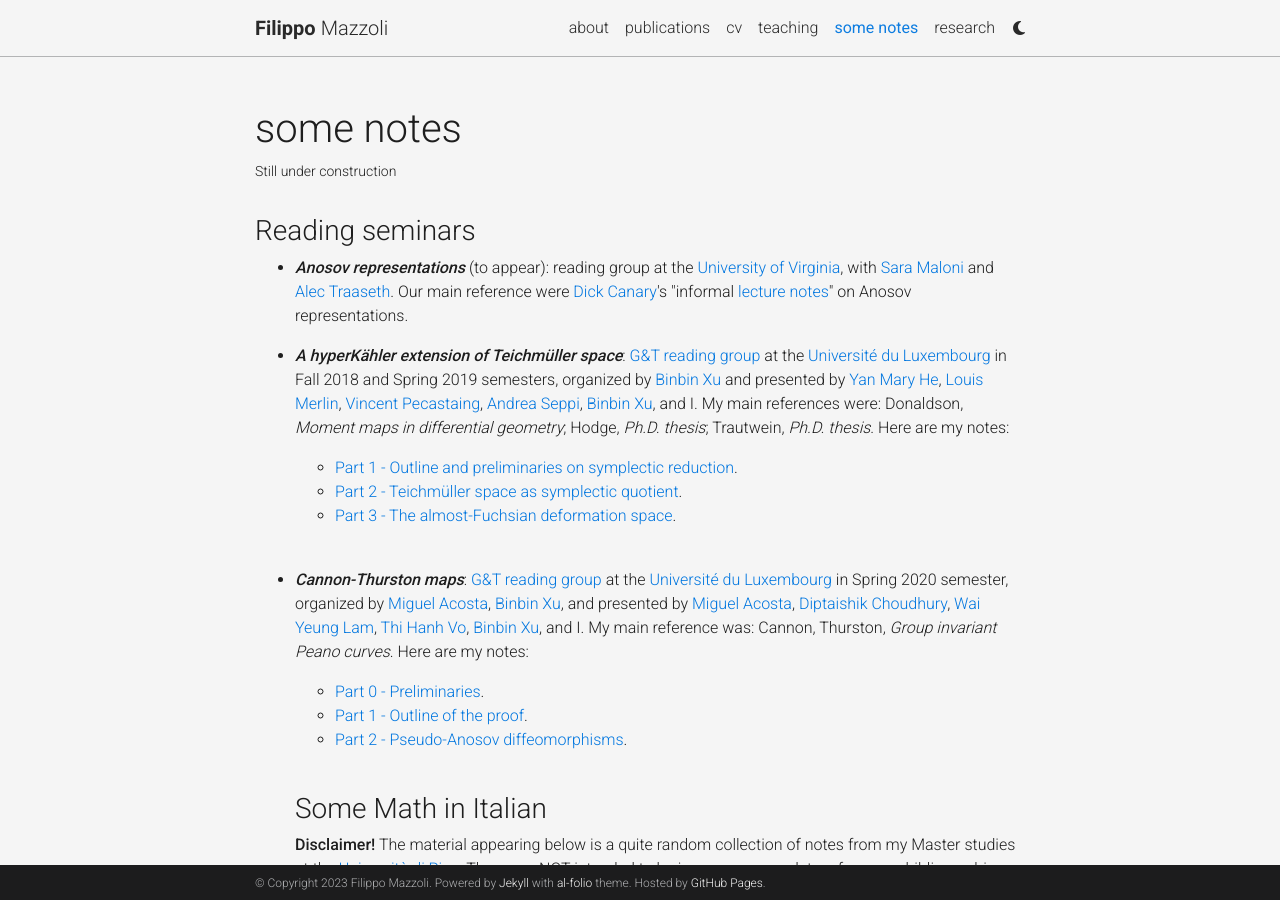
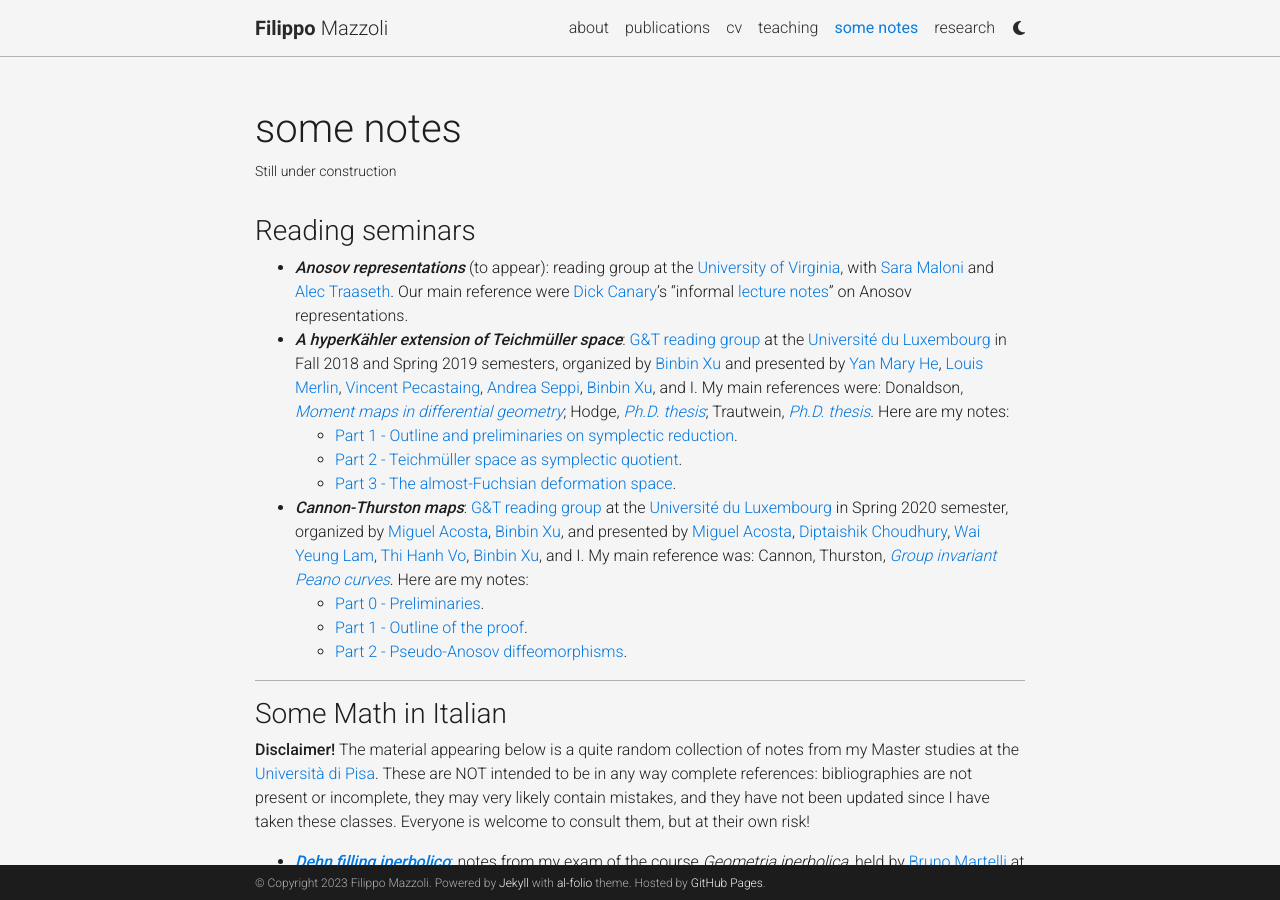
Before and after one commit to filippomazzoli/filippomazzoli.github.io, a Jekyll site: the page built from _pages/notes.md, in a window 1280 px wide and 900 px high. Built offline with Jekyll 4.4.1, drawn with Linux system fonts in a browser that asks for light colours; comment, search, counter and statistics services are not loaded; a style sheet for code colours, icons or effects is not loaded.

Commit message:
updated syntax in main pages and added sentence in cv

```diff
--- a/_pages/notes.md
+++ b/_pages/notes.md
@@ -7,61 +7,32 @@
 nav_order: 5
 ---
 
-<h3>Reading seminars</h3>
-<ul>
-  <li>
-    <p><strong><em>Anosov representations</em></strong> (to appear): reading group at the <a href="https://www.virginia.edu">University of Virginia</a>, with <a href="https://sites.google.com/view/sara-maloni">Sara Maloni</a> and <a href="https://sites.google.com/view/alec-traaseth/home">Alec Traaseth</a>. Our main reference were <a href="http://www.math.lsa.umich.edu/~canary/">Dick Canary</a>'s "informal <a href="http://www.math.lsa.umich.edu/~canary/Anosovlecnotes.pdf">lecture notes</a>" on Anosov representations.</p>
-  </li>
-  <li>
-    <p><strong><em>A hyperKähler extension of Teichmüller space</em></strong>: <a href="https://math.uni.lu/geometry/reading_groups/index.html">G&T reading group</a> at the <a href="https://wwwen.uni.lu">Université du Luxembourg</a> in Fall 2018 and Spring 2019 semesters, organized by <a href="https://sites.google.com/site/mathbinbin/home">Binbin Xu</a> and presented by <a href="">Yan Mary He</a>, <a href="">Louis Merlin</a>, <a href="">Vincent Pecastaing</a>, <a href="">Andrea Seppi</a>, <a href="https://sites.google.com/site/mathbinbin/home">Binbin Xu</a>, and I. My main references were: Donaldson, <a href="https://www.intlpress.com/site/pub/files/_fulltext/journals/sdg/2003/0008/0001/SDG-2003-0008-0001-a006.pdf"><em>Moment maps in differential geometry</em></a>; Hodge, <a href="https://spiral.imperial.ac.uk/bitstream/10044/1/8115/1/Hodge-TWS-2005-PhD-Thesis.pdf"><em>Ph.D. thesis</em></a>; Trautwein, <a href="https://www.research-collection.ethz.ch/handle/20.500.11850/281862"><em>Ph.D. thesis</em></a>. Here are my notes:
-    <ul>
-      <li>
-        <a href="https://drive.google.com/file/d/11HHeSHCCoEdPEuA8oQx1pxtJ1hRt7IvE/view?usp=sharing">Part 1 - Outline and preliminaries on symplectic reduction</a>.
-      </li>
-      <li>
-        <a href="https://drive.google.com/file/d/118lrH2RTVBhQSP0ZS5P82dqwCTDALZs3/view?usp=sharing">Part 2 - Teichmüller space as symplectic quotient</a>.
-      </li>
-      <li>
-        <a href="https://drive.google.com/file/d/11Ogo9EfrAFFxZ9sZPtxBJRsb1Ajz92io/view?usp=sharing">Part 3 - The almost-Fuchsian deformation space</a>.
-      </li>
-    </ul>
-    </p>
-    <br>
-  <li>
-    <p><strong><em>Cannon-Thurston maps</em></strong>: <a href="https://math.uni.lu/geometry/reading_groups/index.html">G&T reading group</a> at the <a href="https://wwwen.uni.lu">Université du Luxembourg</a> in Spring 2020 semester, organized by <a href="http://www.normalesup.org/~acosta/">Miguel Acosta</a>, <a href="https://sites.google.com/site/mathbinbin/home">Binbin Xu</a>, and presented by <a href="http://www.normalesup.org/~acosta/">Miguel Acosta</a>, <a href="https://sites.google.com/view/diptaishikchoudhury">Diptaishik Choudhury</a>, <a href="https://sites.google.com/view/waiyeunglam/">Wai Yeung Lam</a>, <a href="https://math.uni.lu/~hanh/index.html">Thi Hanh Vo</a>, <a href="https://sites.google.com/site/mathbinbin/home">Binbin Xu</a>, and I. My main reference was: Cannon, Thurston, <a href="https://msp.org/gt/2007/11-3/p03.xhtml"><em>Group invariant Peano curves</em></a>. Here are my notes:
-    <ul>
-      <li>
-        <a href="https://drive.google.com/file/d/10zb1NJd_vyI5AlUjbmQoLLQ_1PlW6cR1/view?usp=sharing">Part 0 - Preliminaries</a>.
-      </li>
-      <li>
-        <a href="https://drive.google.com/file/d/11-uzzRZD6k8j-Y8s2vnkp6PuqC1_ruEA/view?usp=sharing">Part 1 - Outline of the proof</a>.
-      </li>
-      <li>
-        <a href="https://drive.google.com/file/d/11A-viucrlHtO05_b-2gvJnjCYo3x2NHK/view?usp=sharing">Part 2 - Pseudo-Anosov diffeomorphisms</a>.
-      </li>
-    </ul>
-  </p>
-  </li>
-  <br>
-<h3>Some Math in Italian</h3>
-<p><strong>Disclaimer!</strong> The material appearing below is a quite random collection of notes from my Master studies at the <a href="https://www.unipi.it">Università di Pisa</a>. These are NOT intended to be in any way complete references: bibliographies are not present or incomplete, they may very likely contain mistakes, and they have not been updated since I have taken these classes. Everyone is welcome to consult them, but at their own risk!
-<ul>
-   <li>
-      <a href="https://drive.google.com/file/d/10h0O4yjzZiK8LCrGuxbVREu4iKH2AuBL/view?usp=sharing"><strong><em>Dehn filling iperbolico</em></strong></a>: notes from my exam of the course <em>Geometria iperbolica</em>, held by <a href="https://people.dm.unipi.it/martelli/">Bruno Martelli</a> at the <a href="https://www.unipi.it">Università di Pisa</a> in Fall 2015.<br />
-   </li>
-   <li>
-      <a href="https://drive.google.com/file/d/10g1_mz_N1k1GQHrNKi2DhhI35CLksl_X/view?usp=sharing"><strong><em>Cenni sui modelli geometrici in dimensione 3</em></strong></a>: notes from my exam of the course <em>3-Varietà</em>, held by <a href="https://people.dm.unipi.it/martelli/">Bruno Martelli</a> at the <a href="https://www.unipi.it">Università di Pisa</a> in Fall 2014.<br />
-   </li>
-   <li>
-      <a href="https://drive.google.com/file/d/10pZ_a_ssga4Zp8-mlOQIQmLSQZgvLVWY/view?usp=sharing"><strong><em>Il teorema di Cheng</em></strong></a>: notes from my exam of the course <em>Geometria Riemanniana</em>, held by <a href="http://cvgmt.sns.it/HomePages/cm/">Carlo Mantegazza</a> and <a href="https://sites.google.com/site/mazzierihome/">Lorenzo Mazzieri</a> at the Scuola Normale Superiore in Pisa in Fall 2014-Spring 2015.<br />
-   </li>
-   <li>
-      <a href="https://drive.google.com/file/d/10kPReXh5y4WmVyW6ClIdS4EyryY_3gFY/view?usp=sharing"><strong><em>Cenni sugli spazi dei moduli di superfici</em></strong></a>: notes from my exam of the course <em>Geometria e Topologia delle superfici</em>, held by <a href="https://people.dm.unipi.it/benedett/">Riccardo Benedetti</a> at the <a href="https://www.unipi.it">Università di Pisa</a> in Spring 2015.<br />
-   </li>
-   <li>
-      <a href="https://drive.google.com/file/d/10nTMvG9RDjzDU1yi5fzlMFL_ECSLl_-p/view?usp=sharing"><strong><em>Appunti di Topologia Algebrica</em></strong></a>: notes from the course <em>Topologia Algebrica</em>, held by <a href="https://people.dm.unipi.it/salvetti/index.html">Mario Salvetti</a> at the <a href="https://www.unipi.it">Università di Pisa</a> in Spring 2015. <a href="https://drive.google.com/file/d/10qi4kz4WoCzXeXMeTX5Llb2OLKZPKZ-E/view?usp=sharing">Here</a> you can also find some notes on Stiefel-Whitney and Chern classes from my exam.<br />
-   </li>
-</ul>
-<br>
-<h3>Miscellaneous</h3>
-<p>Here you can find my <a href="https://drive.google.com/file/d/10smOiltlBMaXMZtwzUHtg_7LrSCCx9jF/view?usp=sharing">Master thesis</a> on the representation theory of the quantum Teichmüller space. To every native English speaker: my sincerest apologies for having barbarically murdered your language at the time (fortunately I got a bit better at it now).<br />
+### Reading seminars
+
++ ***Anosov representations*** (to appear): reading group at the [University of Virginia](https://www.virginia.edu), with [Sara Maloni](https://sites.google.com/view/sara-maloni) and [Alec Traaseth](https://sites.google.com/view/alec-traaseth/home). Our main reference were [Dick Canary](http://www.math.lsa.umich.edu/~canary/)'s "informal [lecture notes](http://www.math.lsa.umich.edu/~canary/Anosovlecnotes.pdf)" on Anosov representations.
++ ***A hyperKähler extension of Teichmüller space***: [G&T reading group](https://math.uni.lu/geometry/reading_groups/index.html) at the [Université du Luxembourg](https://wwwen.uni.lu) in Fall 2018 and Spring 2019 semesters, organized by [Binbin Xu](https://sites.google.com/site/mathbinbin/home) and presented by [Yan Mary He](), [Louis Merlin](), [Vincent Pecastaing](), [Andrea Seppi](), [Binbin Xu](https://sites.google.com/site/mathbinbin/home), and I. My main references were: Donaldson, _[Moment maps in differential geometry](https://www.intlpress.com/site/pub/files/_fulltext/journals/sdg/2003/0008/0001/SDG-2003-0008-0001-a006.pdf)_; Hodge, _[Ph.D. thesis](https://spiral.imperial.ac.uk/bitstream/10044/1/8115/1/Hodge-TWS-2005-PhD-Thesis.pdf)_; Trautwein, _[Ph.D. thesis](https://www.research-collection.ethz.ch/handle/20.500.11850/281862)_. Here are my notes:
+  + [Part 1 - Outline and preliminaries on symplectic reduction](https://drive.google.com/file/d/11HHeSHCCoEdPEuA8oQx1pxtJ1hRt7IvE/view?usp=sharing).
+  + [Part 2 - Teichmüller space as symplectic quotient](https://drive.google.com/file/d/118lrH2RTVBhQSP0ZS5P82dqwCTDALZs3/view?usp=sharing).
+  + [Part 3 - The almost-Fuchsian deformation space](https://drive.google.com/file/d/11Ogo9EfrAFFxZ9sZPtxBJRsb1Ajz92io/view?usp=sharing).
++ ***Cannon-Thurston maps***: [G&T reading group](https://math.uni.lu/geometry/reading_groups/index.html) at the [Université du Luxembourg](https://wwwen.uni.lu) in Spring 2020 semester, organized by [Miguel Acosta](http://www.normalesup.org/~acosta/), [Binbin Xu](https://sites.google.com/site/mathbinbin/home), and presented by [Miguel Acosta](http://www.normalesup.org/~acosta/), [Diptaishik Choudhury](https://sites.google.com/view/diptaishikchoudhury), [Wai Yeung Lam](https://sites.google.com/view/waiyeunglam/), [Thi Hanh Vo](https://math.uni.lu/~hanh/index.html), [Binbin Xu](https://sites.google.com/site/mathbinbin/home), and I. My main reference was: Cannon, Thurston, _[Group invariant Peano curves](https://msp.org/gt/2007/11-3/p03.xhtml)_. Here are my notes:
+  + [Part 0 - Preliminaries](https://drive.google.com/file/d/10zb1NJd_vyI5AlUjbmQoLLQ_1PlW6cR1/view?usp=sharing).
+  + [Part 1 - Outline of the proof](https://drive.google.com/file/d/11-uzzRZD6k8j-Y8s2vnkp6PuqC1_ruEA/view?usp=sharing).
+  + [Part 2 - Pseudo-Anosov diffeomorphisms](https://drive.google.com/file/d/11A-viucrlHtO05_b-2gvJnjCYo3x2NHK/view?usp=sharing).
+
+---
+
+### Some Math in Italian
+
+**Disclaimer!** The material appearing below is a quite random collection of notes from my Master studies at the [Università di Pisa](https://www.unipi.it). These are NOT intended to be in any way complete references: bibliographies are not present or incomplete, they may very likely contain mistakes, and they have not been updated since I have taken these classes. Everyone is welcome to consult them, but at their own risk!
+
++ ***[Dehn filling iperbolico](https://drive.google.com/file/d/10h0O4yjzZiK8LCrGuxbVREu4iKH2AuBL/view?usp=sharing)***: notes from my exam of the course _Geometria iperbolica_, held by [Bruno Martelli](https://people.dm.unipi.it/martelli/) at the [Università di Pisa](https://www.unipi.it) in Fall 2015.
++ ***[Cenni sui modelli geometrici in dimensione 3](https://drive.google.com/file/d/10g1_mz_N1k1GQHrNKi2DhhI35CLksl_X/view?usp=sharing)***: notes from my exam of the course _3-Varietà_, held by [Bruno Martelli](https://people.dm.unipi.it/martelli/) at the [Università di Pisa](https://www.unipi.it) in Fall 2014.
++ ***[Il teorema di Cheng](https://drive.google.com/file/d/10pZ_a_ssga4Zp8-mlOQIQmLSQZgvLVWY/view?usp=sharing)***: notes from my exam of the course _Geometria Riemanniana_, held by [Carlo Mantegazza](http://cvgmt.sns.it/HomePages/cm/) and [Lorenzo Mazzieri](https://sites.google.com/site/mazzierihome/) at the Scuola Normale Superiore in Pisa in Fall 2014-Spring 2015.
++ ***[Cenni sugli spazi dei moduli di superfici](https://drive.google.com/file/d/10kPReXh5y4WmVyW6ClIdS4EyryY_3gFY/view?usp=sharing)***: notes from my exam of the course _Geometria e Topologia delle superfici_, held by [Riccardo Benedetti](https://people.dm.unipi.it/benedett/) at the [Università di Pisa](https://www.unipi.it) in Spring 2015.
++ ***[Appunti di Topologia Algebrica](https://drive.google.com/file/d/10nTMvG9RDjzDU1yi5fzlMFL_ECSLl_-p/view?usp=sharing)***: notes from the course _Topologia Algebrica_, held by [Mario Salvetti](https://people.dm.unipi.it/salvetti/index.html) at the [Università di Pisa](https://www.unipi.it) in Spring 2015. [Here](https://drive.google.com/file/d/10qi4kz4WoCzXeXMeTX5Llb2OLKZPKZ-E/view?usp=sharing) you can also find some notes on Stiefel-Whitney and Chern classes from my exam.
+
+---
+
+### Miscellaneous
+
+Here you can find my [Master thesis](https://drive.google.com/file/d/10smOiltlBMaXMZtwzUHtg_7LrSCCx9jF/view?usp=sharing) on the representation theory of the quantum Teichmüller space. To every native English speaker: my sincerest apologies for having barbarically murdered your language at the time (fortunately I got a bit better at it now).
```
Also changed, not shown: _pages/cv.md (+2 -3 lines), _pages/research.md (+12 -13 lines).
